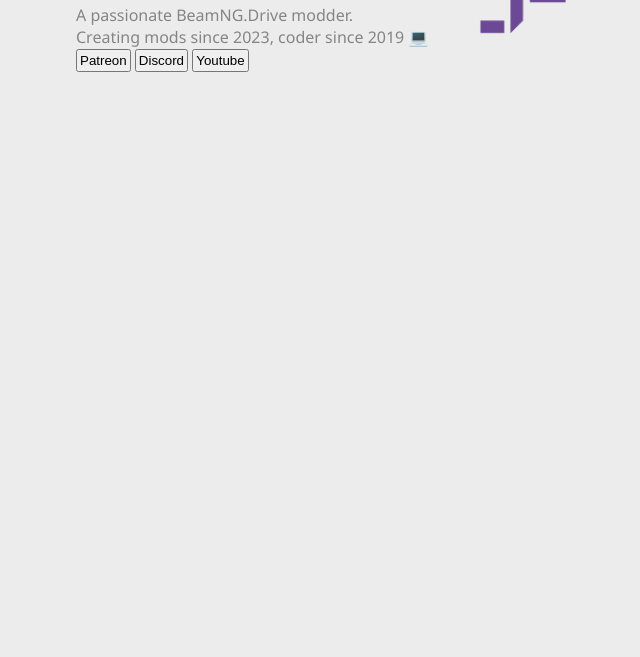
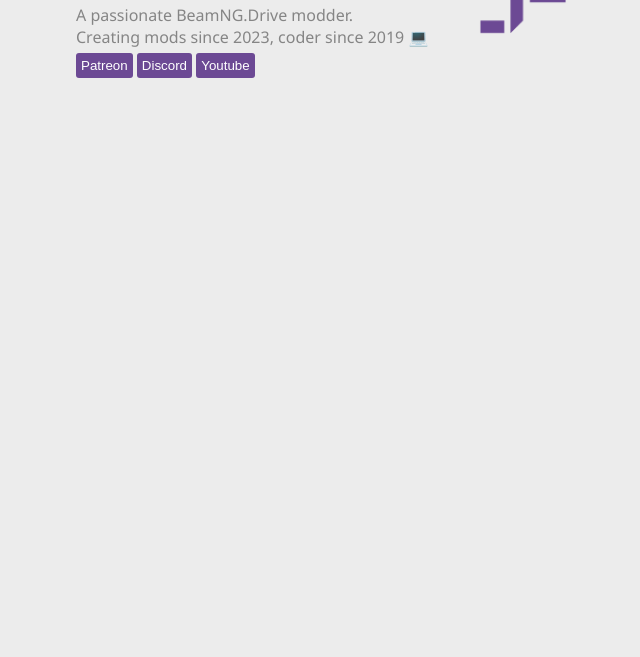
Before and after one commit to jiggyvprojects/jiggyvprojects.github.io, a plain HTML site: page index.html in a window 1280 px wide. Shown: the part 143-800 px from the top of the page, without its empty margins (8-648 px from the left). Drawn offline with Linux system fonts and the light colour scheme.

Commit message:
Update style.css

```diff
--- a/style.css
+++ b/style.css
@@ -25,6 +25,10 @@ body {
     height: 150px;
 }
 button {
-    padding: 2px;
-    background-color: ;
+    padding: 5px;
+    margin-top: 5px;
+    color: white;
+    background-color: #6c4994;
+    border: none;
+    border-radius: 3px;
 }
```
